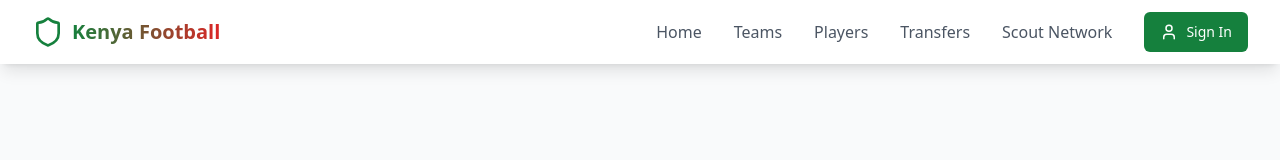
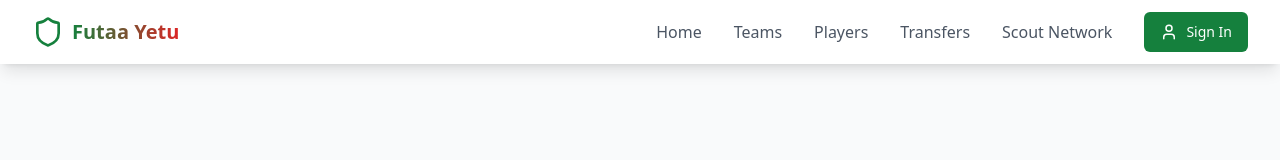
Before and after one commit to initials101/sports_KE, a React (Vite) app in the folder frontend/: page /login in a window 1280 px wide. Shown: the top 160 px of the page. Built offline with nearby package versions, Linux system fonts and the light colour scheme.

Commit message:
commit update

```diff
--- a/frontend/src/components/Navbar.jsx
+++ b/frontend/src/components/Navbar.jsx
@@ -40,7 +40,7 @@ function Navbar() {
           <Link to="/" className="flex items-center space-x-2">
             <Shield className="h-8 w-8 text-kenya-green" />
             <span className="text-xl font-bold bg-gradient-to-r from-kenya-green to-kenya-red bg-clip-text text-transparent">
-              Kenya Football
+              Futaa Yetu
             </span>
           </Link>
 
```
